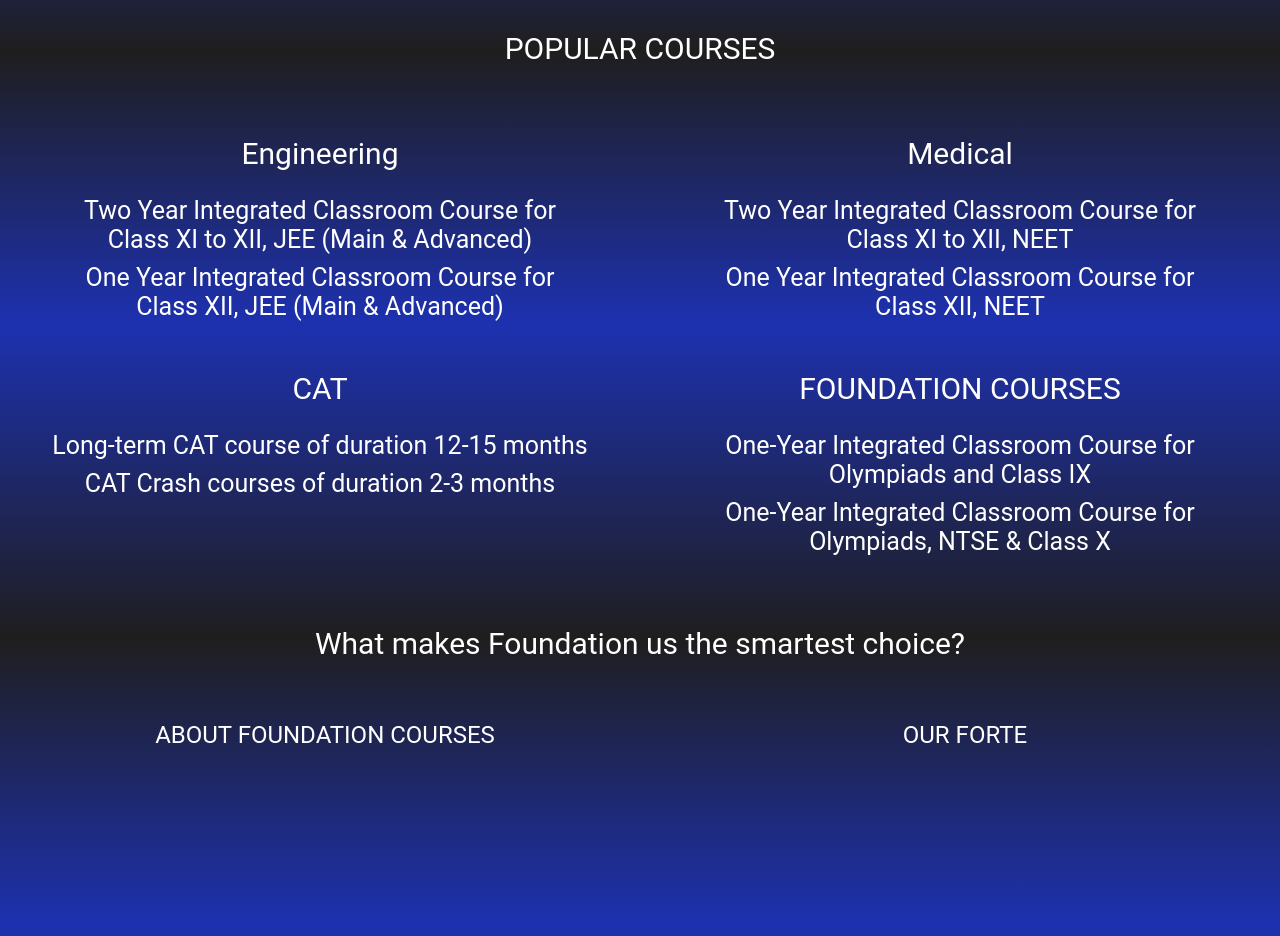
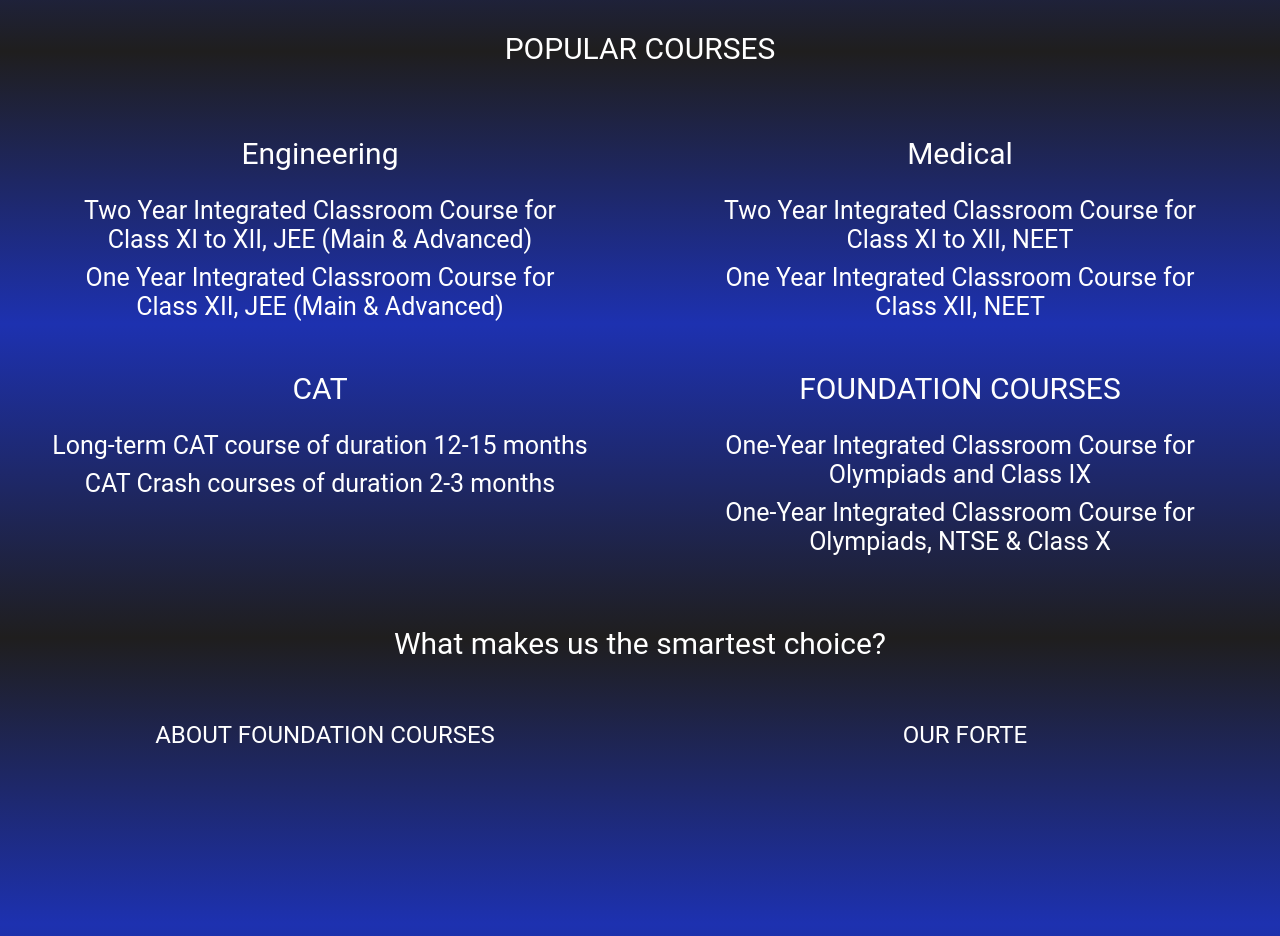
Before and after one commit to mayank0304/Global-Education-Hub, a plain HTML site: page index.html in a window 1280 px wide. Shown: the part 1040-1976 px from the top of the page. Drawn offline with Linux system fonts and the light colour scheme.

Commit message:
Update index.html

```diff
--- a/index.html
+++ b/index.html
@@ -191,7 +191,7 @@
           color: white;
         "
       >
-        <p style="font-size: 30px">What makes Foundation us the smartest choice?</p>
+        <p style="font-size: 30px">What makes us the smartest choice?</p>
       </div>
       <div class="advant">
       <div
```
